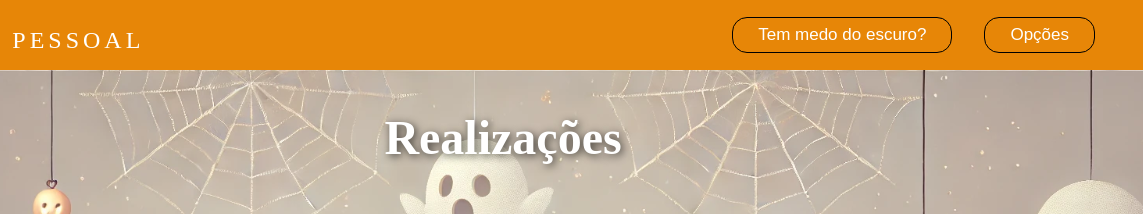
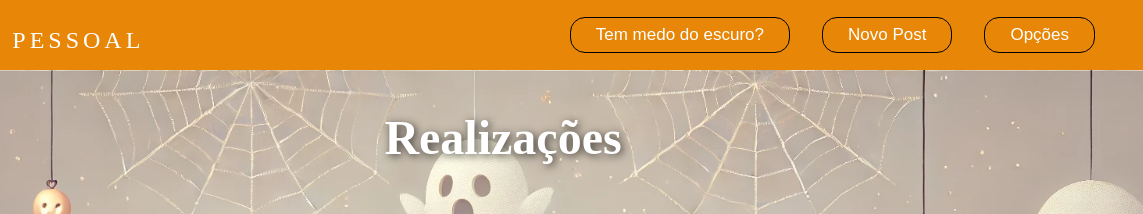
Before and after one commit to MatthLB/PS-include-engenharia, a plain HTML site: page pag_reali.html in a window 1280 px wide. Shown: the top 214 px of the page, 137-1280 px from the left. Drawn offline with Linux system fonts and the light colour scheme.

Commit message:
botao-post

```diff
--- a/java-script/config.js
+++ b/java-script/config.js
@@ -52,6 +52,8 @@ function openModal() {
 function closeModal() {
     document.getElementById("post-modal").style.display = "none";
 }
+
+
 
 // Função para adicionar um post
 function addPost() {
--- a/pag_reali.html
+++ b/pag_reali.html
@@ -20,6 +20,7 @@
                 <button class="hamburger"></button>
                 <ul class="nav-list">
                     <li><button class="botao-tema" id="theme-toggle">Tem medo do escuro?</button></li>
+                    <li> <button class="botao-tema" onclick="openModal()">Novo Post</button></li>
                     <li>
                         <div class="dropdown">
                             <button onclick="toggleDropdown()">Opções</button>
```
